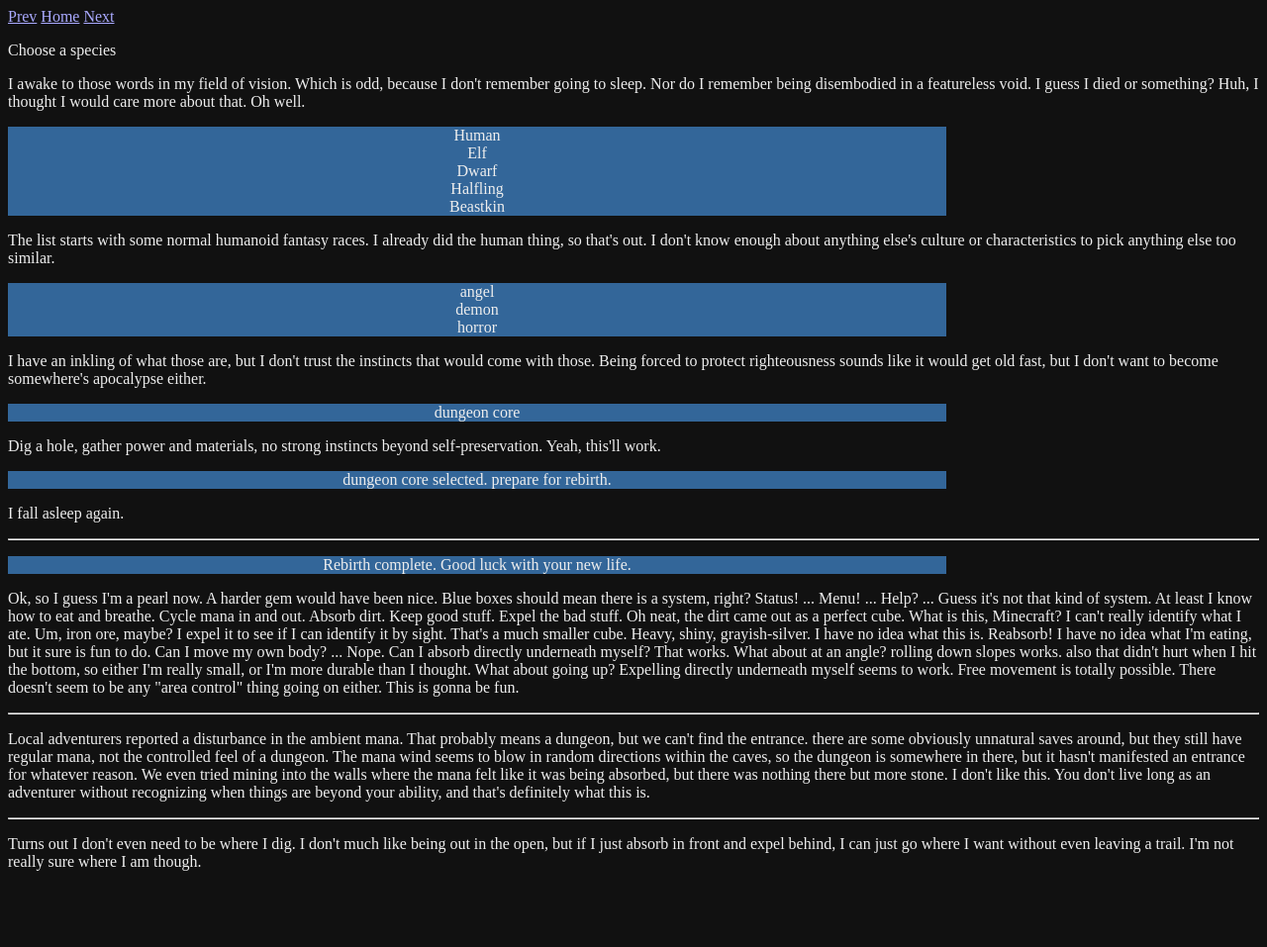
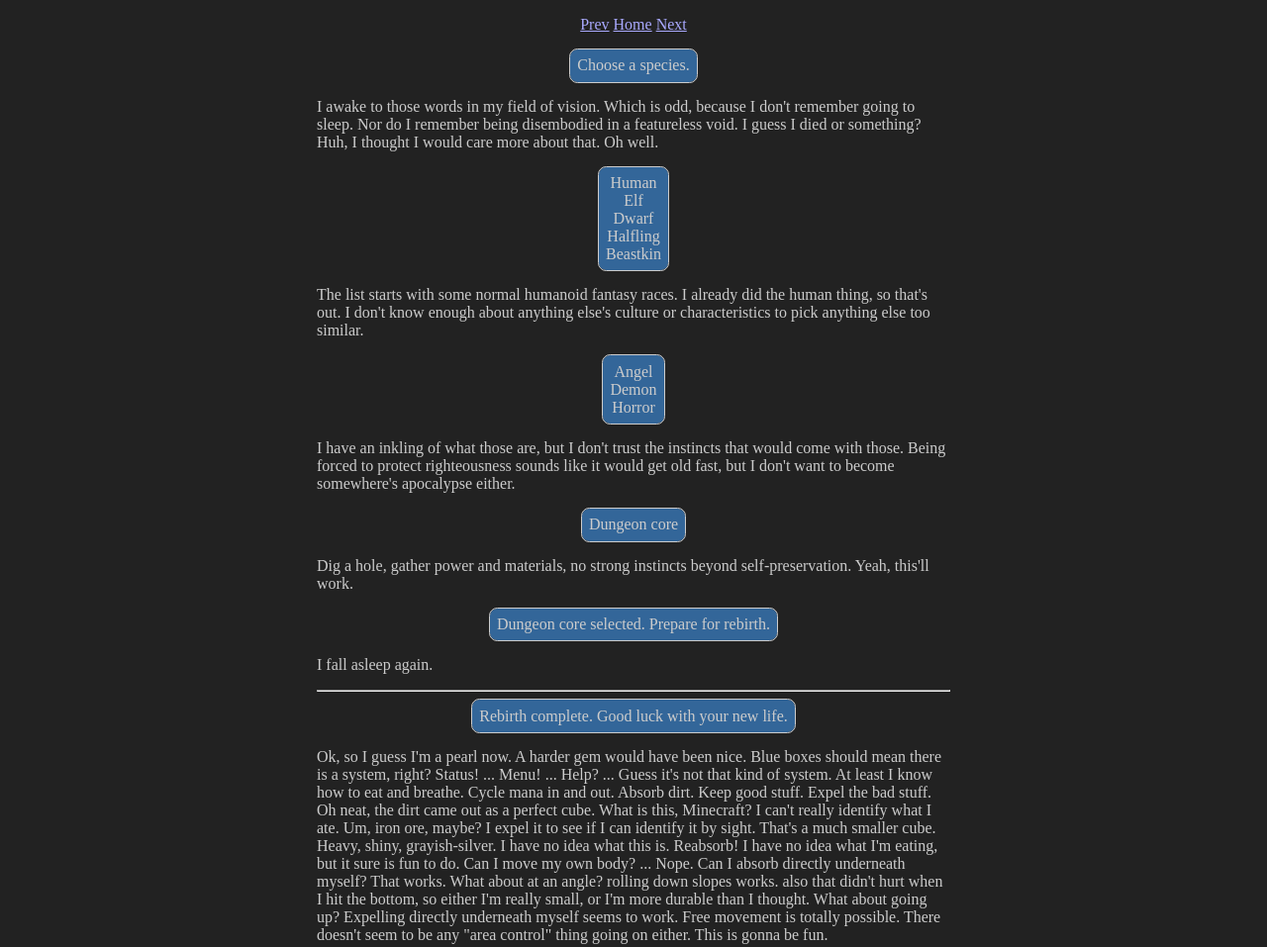
Before and after one commit to Vorquel/weird-dungeon-core, a plain HTML site: page site/chapter-1.html in a window 1280 px wide. Shown: the top 957 px of the page at 99% size. Before the commit the page ends 896 px from the top, so only its background shows below. Drawn offline with Linux system fonts and the light colour scheme.

Commit message:
Fix formatting

```diff
--- a/site/chapter-1.html
+++ b/site/chapter-1.html
@@ -13,19 +13,13 @@
   <body>
 
 
-  <span style="text-align:left"><a href="index.html">Prev</a></span>
-
-
-  <span style="text-align:center"><a href="index.html">Home</a></span>
-
-
-  <span style="text-align:right"><a href="index.html">Next</a></span>
+  <p style="text-align:center"><a href="index.html">Prev</a> <a href="index.html">Home</a> <a href="index.html">Next</a></p>
 
 
 
-      <p class="txt">
+      <p class="msg">
 
-        Choose a species
+        Choose a species.
 
 
       </p>
@@ -81,17 +75,17 @@
 
       <p class="msg">
 
-        angel
+        Angel
 
           <br>
 
 
-        demon
+        Demon
 
           <br>
 
 
-        horror
+        Horror
 
 
       </p>
@@ -109,7 +103,7 @@
 
       <p class="msg">
 
-        dungeon core
+        Dungeon core
 
 
       </p>
@@ -127,7 +121,7 @@
 
       <p class="msg">
 
-        dungeon core selected. prepare for rebirth.
+        Dungeon core selected. Prepare for rebirth.
 
 
       </p>
@@ -196,5 +190,8 @@
 
 
 
+  <p style="text-align:center"><a href="index.html">Prev</a> <a href="index.html">Home</a> <a href="index.html">Next</a></p>
+
+
   </body>
 </html>
--- a/site/style.css
+++ b/site/style.css
@@ -1,25 +1,26 @@
-html {
-	color: #eee;
-	background-color: #111;
-	text-align: start;
-	width: auto;
-	max-width: 200ch;
-	min-width: 40ch;
+body {
+	background-color: #222;
+	color: #ccc;
+	margin: auto;
+	max-width: 80ch;
 }
 
 a:active  {color: #faa;}
-a:hover   {background: #ffa;}
+a:hover   {background-color: #ffa;}
 a:link    {color: #aaf;}
 a:visited {color: #faf;}
 
 .msg {
-	border-color: #ccc;
-	border-width: 0.25ex;
 	background-color: #369;
+	border-radius: 1ex;
+	margin: auto;
+	outline-width: 0.25ex;
+	outline-style: solid;
+	padding: 1ex;
 	text-align: center;
-	width: 75%;
-	max-width: 150ch;
-	min-width: 30ch;
+	width: fit-content;
 }
 
-.txt {}
+.txt {
+	text-align: start;
+}
```
Also changed, not shown: jinja/chapter.html (+4 -5 lines), chapters/1.txt.
